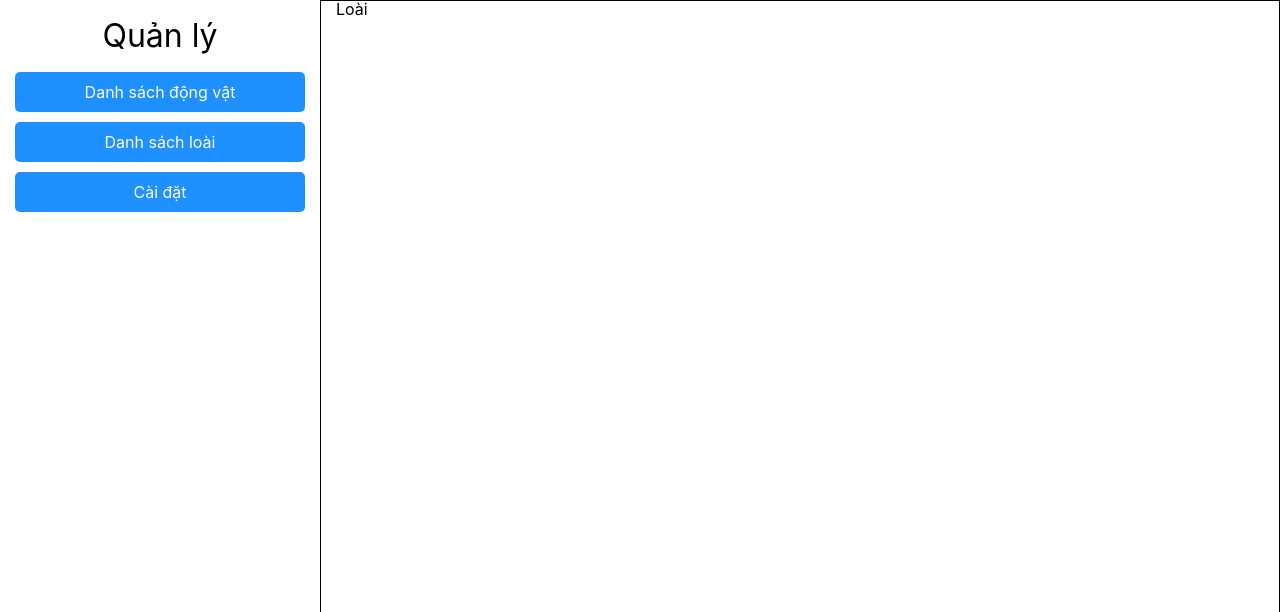
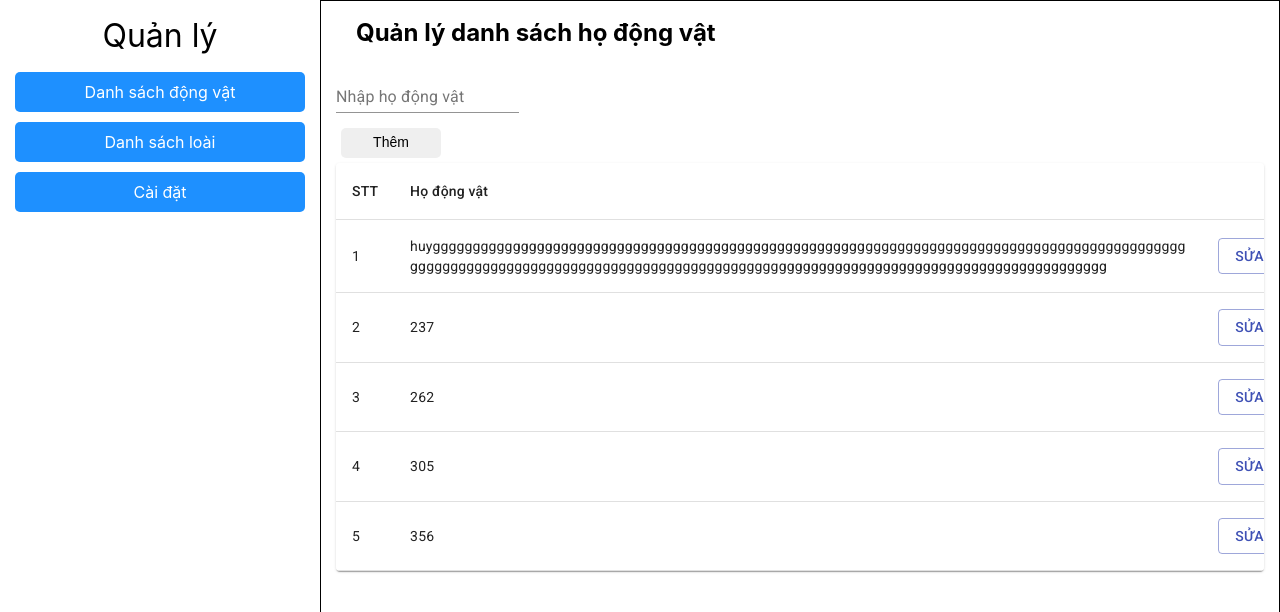
Before and after one commit to shinydarksky/project-human-interaction, a React (Create React App) app in the folder client/: page /admin in a window 1280 px wide. Both pictures are taken after a click on the element "Danh sách loài". Shown: the top 612 px of the page. Built offline with nearby package versions, Linux system fonts and the light colour scheme.

Commit message:
quan ly ho dong vat

```diff
--- a/client/src/components/DashBoard/AnimalSpecies.js
+++ b/client/src/components/DashBoard/AnimalSpecies.js
@@ -1,9 +1,57 @@
-import React from 'react'
+import React from 'react';
+import { TextField, TableContainer, Table, TableHead, TableRow, TableCell, TableBody, Paper, Button } from '@material-ui/core';
 
 export default function AnimalSpecies() {
+
+    function createData(name, calories, fat, carbs, protein) {
+        return { name, calories, fat, carbs, protein };
+    }
+
+    const rows = [
+    createData(1, "huygggggggggggggggggggggggggggggggggggggggggggggggggggggggggggggggggggggggggggggggggggggggggggggg ggggggggggggggggggggggggggggggggggggggggggggggggggggggggggggggggggggggggggggggggggggggg", 6.0, 24, 4.0),
+    createData(2, 237, 9.0, 37, 4.3),
+    createData(3, 262, 16.0, 24, 6.0),
+    createData(4, 305, 3.7, 67, 4.3),
+    createData(5, 356, 16.0, 49, 3.9),
+    ];
     return (
         <div>
-            Loài
+            <div className="title">
+                <h3>Quản lý danh sách họ động vật</h3>
+            </div>
+            <TextField id="demo-helper-text-misaligned-no-helper" label="Nhập họ động vật" />
+            <div className="gp-btn">
+                <button>Thêm</button>
+            </div>
+            <TableContainer component={Paper}>
+      <Table sx={{ minWidth: 650 }} aria-label="simple table">
+        <TableHead>
+          <TableRow>
+            <TableCell>STT</TableCell>
+            <TableCell >Họ động vật</TableCell>
+            <TableCell ></TableCell>
+            <TableCell ></TableCell>
+          </TableRow>
+        </TableHead>
+        <TableBody>
+          {rows.map((row) => (
+            <TableRow
+              key={row.name}
+              sx={{ '&:last-child td, &:last-child th': { border: 0 } }}
+            >
+              <TableCell >{row.name}</TableCell>
+              <TableCell >{row.calories}</TableCell>
+              <TableCell >
+                  <Button variant="outlined" color="primary">Sửa</Button>
+              </TableCell>
+              <TableCell >
+              <Button variant="outlined" color="secondary">Xóa</Button>
+              </TableCell>
+            </TableRow>
+          ))}
+        </TableBody>
+      </Table>
+    </TableContainer>
         </div>
     )
 }
--- a/client/src/components/DashBoard/index.js
+++ b/client/src/components/DashBoard/index.js
@@ -6,9 +6,9 @@ import './style.scss'
 export default function DashBoard({boardType}) {
     return (
         <div>
-            {boardType == 0 && <AnimalBoard />}
-            {boardType == 1 && <AnimalSpecies />}
-            {boardType == 2 && <Setting />}
+            {boardType === 0 && <AnimalBoard />}
+            {boardType === 1 && <AnimalSpecies />}
+            {boardType === 2 && <Setting />}
         </div>
     )
 }
```
